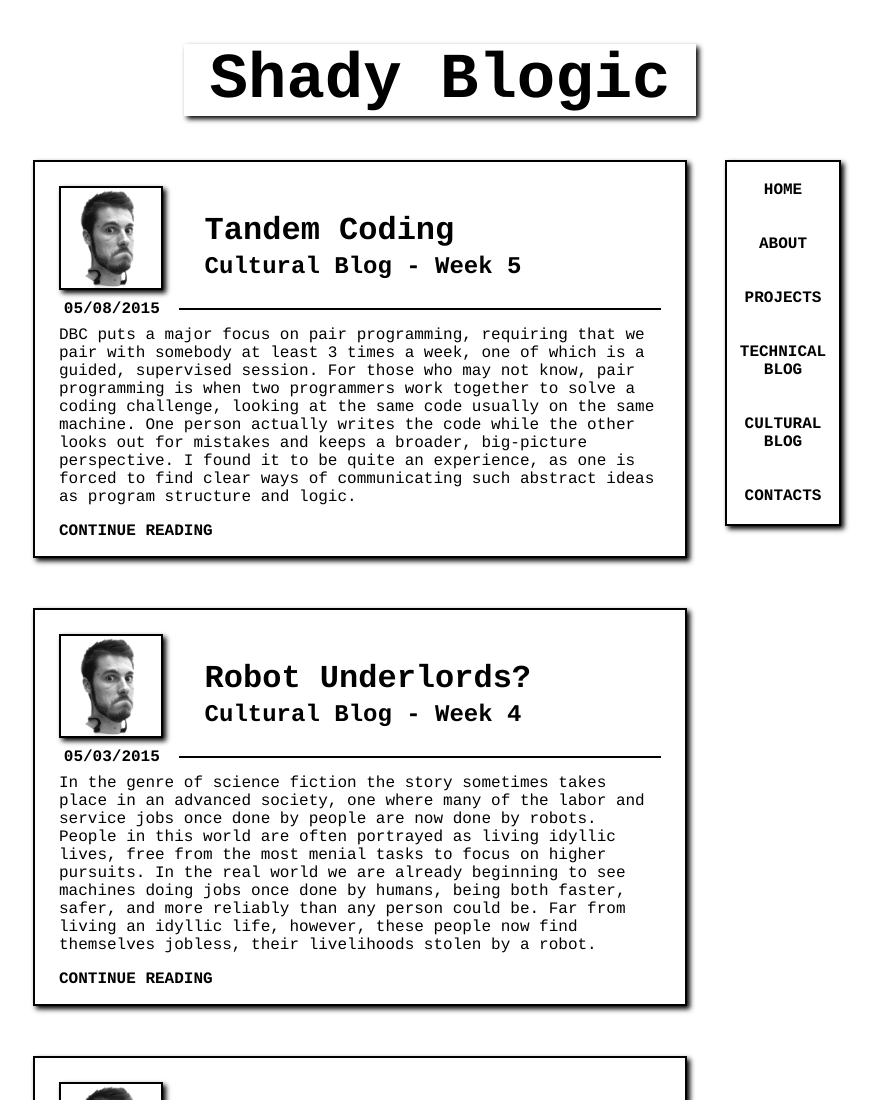
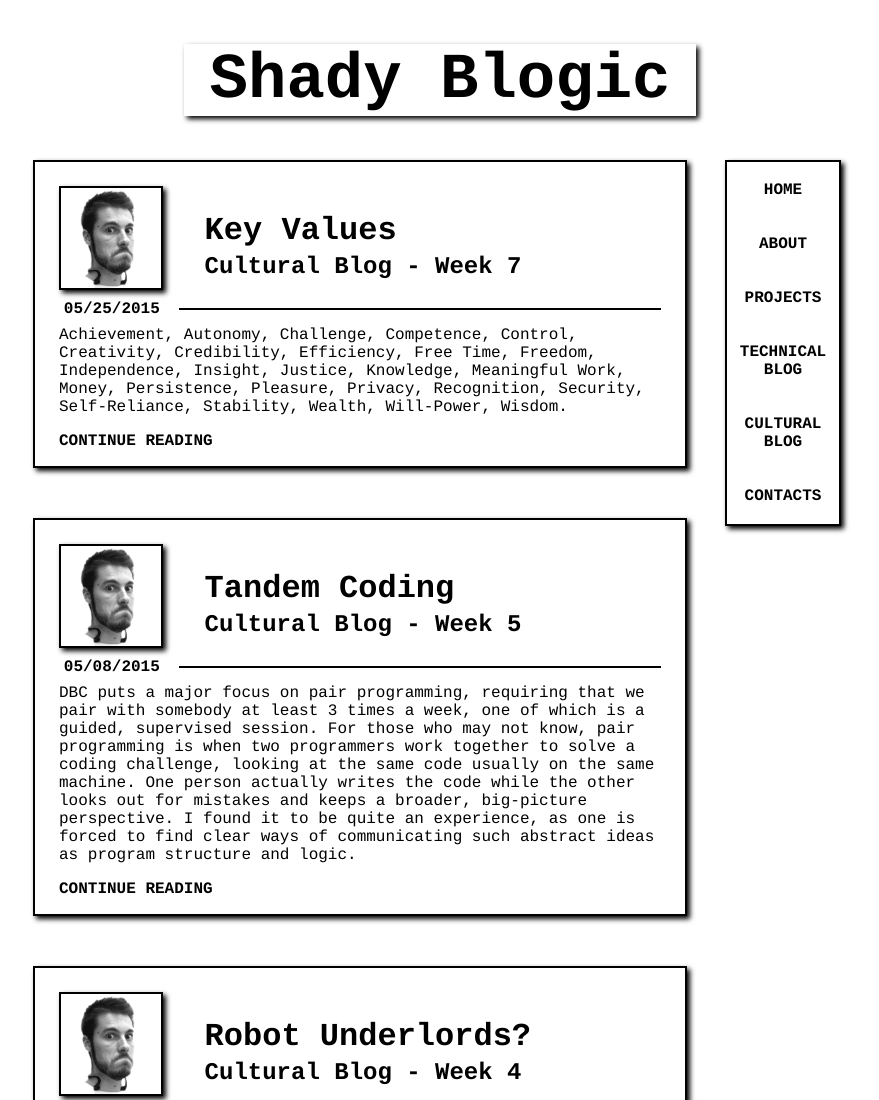
Before and after one commit to ShadyLogic/ShadyLogic.github.io, a plain HTML site: page blog/c-index.html in a window 1280 px wide. Shown: the top 1100 px of the page, without its empty margins (200-1079 px from the left). Drawn offline with Linux system fonts and the light colour scheme.

Commit message:
Add c7 blog

```diff
--- a/blog/c-index.html
+++ b/blog/c-index.html
@@ -24,6 +24,39 @@
     </div>
   </div>
 
+<!-- NEW BLOG POSTS START HERE -->
+
+  <div class="main">
+
+    <div>
+      <img src="../imgs/mug-avatar.png" alt="My beautiful face">
+      <h4>05/25/2015</h4>           <!--ADD DATE-->
+    </div>
+
+    <div class="title">
+      <h1>Key Values</h1>         <!--ADD TITLE-->
+      <h2>Cultural Blog - Week 7</h2>   <!--ADD SUBTITLE-->
+    </div>
+
+    <div class="line"></div>
+
+    <div class="post">
+
+      <p>
+        Achievement, Autonomy, Challenge, Competence, Control, Creativity, Credibility, Efficiency, Free Time, Freedom, Independence, Insight, Justice, Knowledge, Meaningful Work, Money, Persistence, Pleasure, Privacy, Recognition, Security, Self-Reliance, Stability, Wealth, Will-Power, Wisdom.
+      </p>
+
+      <p>
+         <a href="c7-values.html">CONTINUE READING</a> <!--ADD LINK-->
+      </p>
+
+    </div>
+
+  </div>
+
+  <br/>
+
+<!-- NEW BLOG POSTS END HERE -->
 <!-- NEW BLOG POSTS START HERE -->
 
   <div class="main">
```
Also changed, not shown: blog/c7-values.html (+9 -5 lines).
